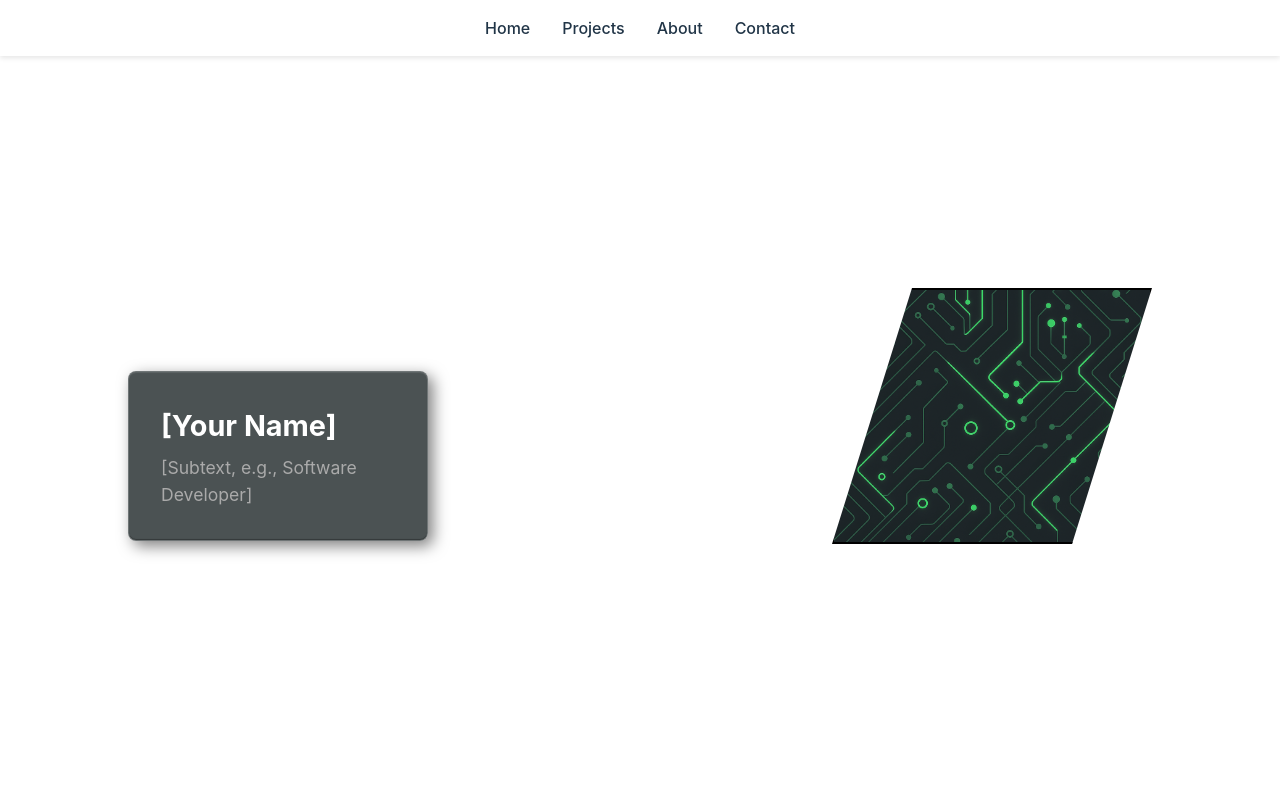
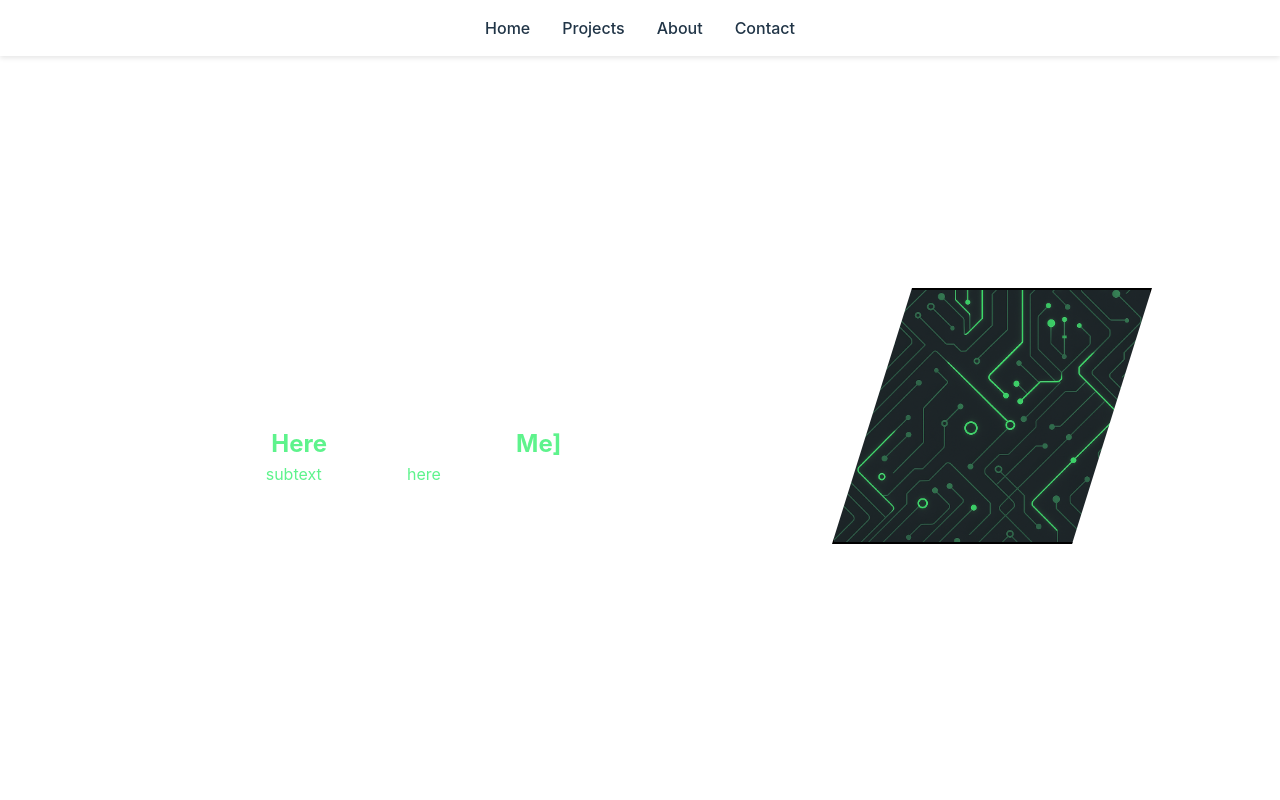
Before and after one commit to JeanProvost/Portfolio-Website, a React (Vite) app: page / in a window 1280 px wide. Shown: the top 800 px of the page. Built offline with nearby package versions, Linux system fonts and the light colour scheme.

Commit message:
Removing name card but styling text

```diff
--- a/src/components/Hero/Hero.module.css
+++ b/src/components/Hero/Hero.module.css
@@ -34,30 +34,35 @@
 }
 
 .heroContent {
-  position: relative;
+  /* position: relative; */ /* Changed to absolute */
+  position: absolute;
+  top: 50%;
+  left: 10%;
+  transform: translateY(-50%);
   z-index: 1;
   color: white;
-  text-align: center;
+  text-align: left; /* Changed alignment */
+  max-width: 40%; /* Optional: constrain width */
 }
 
-/* Card Styles */
+/* Remove Card Styles */
+/*
 .heroCard {
   position: absolute;
   top: 50%;
   left: 10%;
   transform: translateY(-50%);
-  background-color: rgba(30, 39, 41, 0.8); /* Translucent background */
+  background-color: rgba(30, 39, 41, 0.8);
   padding: 2rem;
-  border-radius: 0.5rem; /* Rounded corners */
+  border-radius: 0.5rem;
   color: white;
-  z-index: 1; /* Ensure it's above image container if necessary */
-  /* 3D Border Effect */
-  border: 1px solid rgba(255, 255, 255, 0.2); /* Subtle light top/left edge */
+  z-index: 1;
+  border: 1px solid rgba(255, 255, 255, 0.2);
   box-shadow:
-    inset 0px 1px 1px rgba(255, 255, 255, 0.1), /* Inner top highlight */
-    inset 0px -1px 1px rgba(0, 0, 0, 0.3), /* Inner bottom shadow */
-    5px 5px 15px rgba(0, 0, 0, 0.5); /* Outer drop shadow */
-  max-width: 300px; /* Example max width */
+    inset 0px 1px 1px rgba(255, 255, 255, 0.1),
+    inset 0px -1px 1px rgba(0, 0, 0, 0.3),
+    5px 5px 15px rgba(0, 0, 0, 0.5);
+  max-width: 300px;
 }
 
 .heroCard h2 {
@@ -67,5 +72,6 @@
 
 .heroCard p {
   font-size: 1.1rem;
-  color: #aaa; /* Example subtext color */
+  color: #aaa;
 }
+*/
--- a/src/components/Hero/Hero.tsx
+++ b/src/components/Hero/Hero.tsx
@@ -2,20 +2,33 @@ import React from 'react';
 import styles from './Hero.module.css';
 
 const Hero: React.FC = () => {
+  const nameText = "[Your Name Here Please Replace Me]";
+  const subText = "[Some interesting subtext goes right here about yourself]";
+  const highlightColor = '#5EF38C';
+
+  const colorizeEveryThirdWord = (text: string) => {
+    const words = text.split(' ');
+    return words.map((word, index) => {
+      const isThirdWord = (index + 1) % 3 === 0;
+      // Add space after each word except the last one
+      const trailingSpace = index < words.length - 1 ? ' ' : '';
+      return (
+        <span key={index} style={{ color: isThirdWord ? highlightColor : 'inherit' }}>
+          {word}{trailingSpace}
+        </span>
+      );
+    });
+  };
+
   return (
     <section id="hero" className={styles.heroSection}>
       <div className={styles.heroImageContainer}>
         <div className={styles.heroImageShape}></div>
       </div>
 
-      <div className={styles.heroCard}>
-        <h2>[Your Name]</h2>
-        <p>[Subtext, e.g., Software Developer]</p>
-      </div>
-
-
       <div className={styles.heroContent}>
-        <h1>Hero Section</h1>
+        <h2>{colorizeEveryThirdWord(nameText)}</h2>
+        <p>{colorizeEveryThirdWord(subText)}</p>
       </div>
     </section>
   );
```
